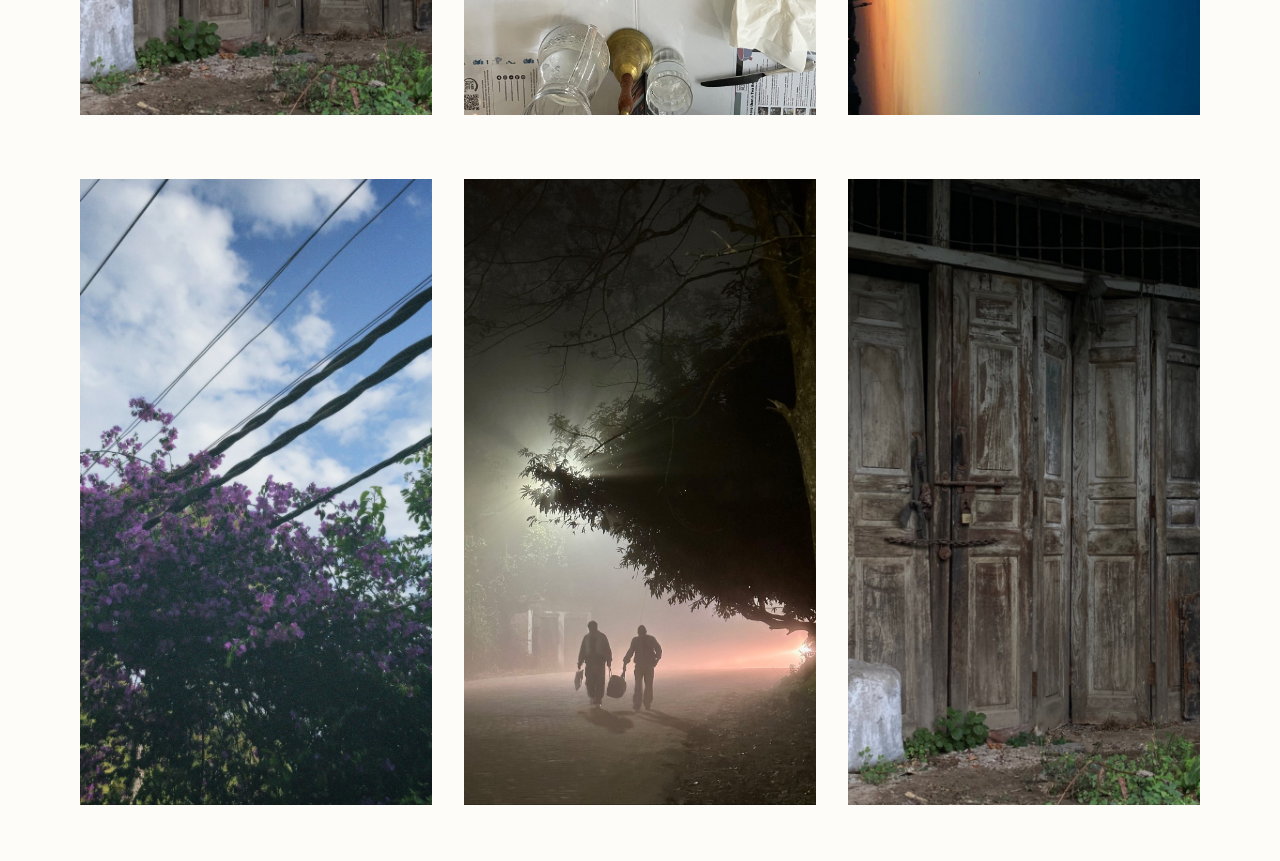
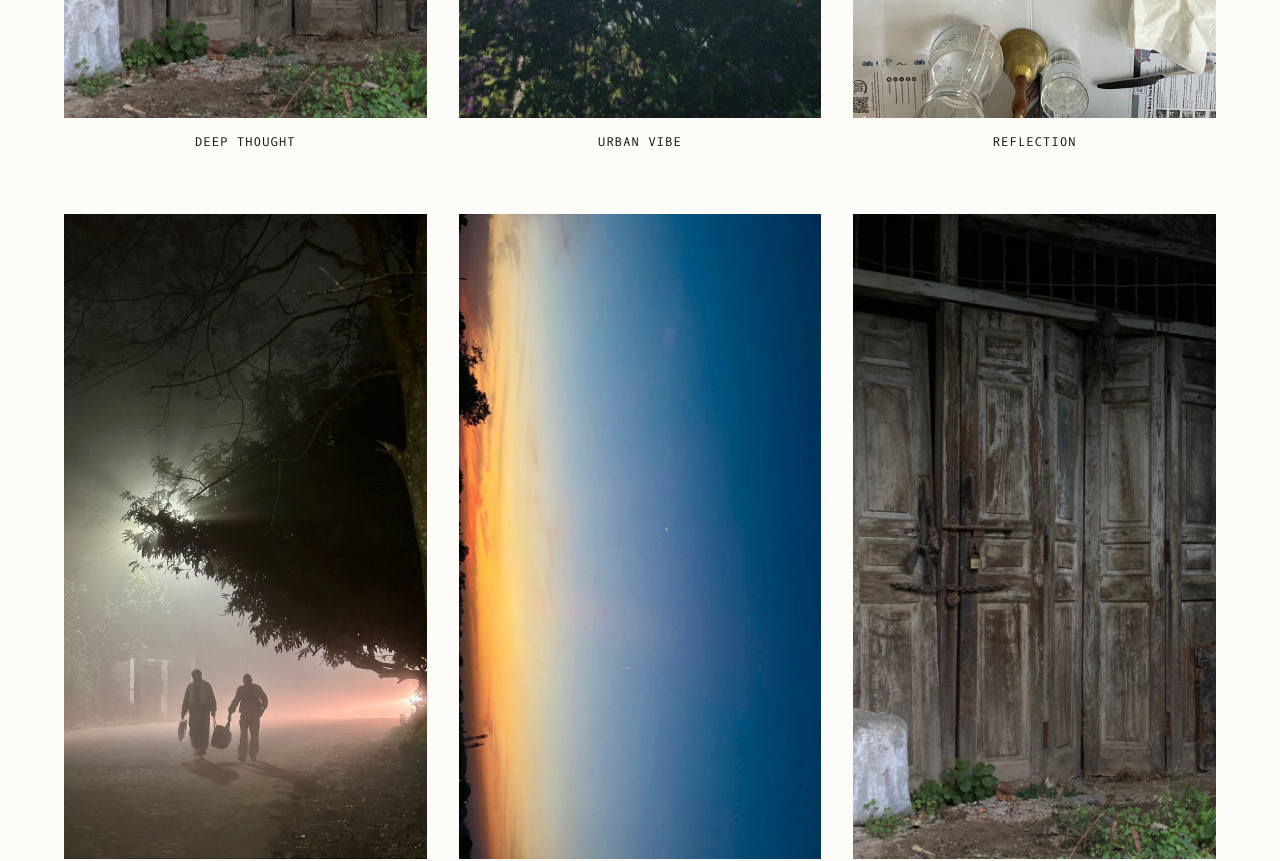
Before and after one commit to wakeupguruu/portfolio, a Next.js app: page /photography in a window 1280 px wide. Shown: the part 1180-2041 px from the top of the page. Built offline with nearby package versions, Linux system fonts and the light colour scheme; a web font is replaced by a local one.

Commit message:
feat: set up manual 3-coloumn layout in photography page

```diff
--- a/app/photography/page.tsx
+++ b/app/photography/page.tsx
@@ -12,20 +12,39 @@ const PHOTOS_SHARED = [
   "/images/332167581_211941278025914_7079700952227328861_n.jpg"
 ];
 
-const PHOTOS_2024: Photo[] = [
+// MANUAL COLUMNS: [Column 1 Photos, Column 2 Photos, Column 3 Photos]
+const COLUMNS_2024: Photo[][] = [
+  // Column 1
+  [
     { id: "1", src: PHOTOS_SHARED[0], alt: "Portrait 1", caption: "Deep Thought" },
+    { id: "4", src: PHOTOS_SHARED[3], alt: "Landscape 2", caption: "Nature" },
+  ],
+  // Column 2
+  [
     { id: "2", src: PHOTOS_SHARED[1], alt: "Landscape 1", caption: "Urban Vibe" },
+    { id: "5", src: PHOTOS_SHARED[4], alt: "Portrait 3", caption: "Style" },
+  ],
+  // Column 3
+  [
     { id: "3", src: PHOTOS_SHARED[2], alt: "Portrait 2", caption: "Reflection" },
-  { id: "4", src: PHOTOS_SHARED[3], alt: "Landscape 2", caption: "Nature" },
-  { id: "5", src: PHOTOS_SHARED[4], alt: "Portrait 3", caption: "Style" },
     { id: "6", src: PHOTOS_SHARED[0], alt: "Portrait 1 Rep", caption: "Echoes" },
+  ]
 ];
 
-const PHOTOS_ARCHIVE: Photo[] = [
+const COLUMNS_ARCHIVE: Photo[][] = [
+  // Column 1
+  [
     { id: "11", src: PHOTOS_SHARED[3], alt: "Archive 1", caption: "Summer 2022" },
+  ],
+  // Column 2
+  [
     { id: "12", src: PHOTOS_SHARED[1], alt: "Archive 2", caption: "City Lights" },
     { id: "13", src: PHOTOS_SHARED[4], alt: "Archive 3", caption: "Friends" },
+  ],
+  // Column 3
+  [
     { id: "14", src: PHOTOS_SHARED[2], alt: "Archive 4", caption: "Moments" },
+  ]
 ];
 
 export default function PhotographyPage() {
@@ -48,7 +67,8 @@ export default function PhotographyPage() {
             <h2 className="text-2xl font-bold tracking-tight">Recent Work</h2>
             <span className="font-mono text-sm text-muted-foreground">2024–2025</span>
           </div>
-          <MasonryGrid photos={PHOTOS_2024} />
+          {/* @ts-ignore - The component expects 'columns' prop but TS might be stale. */}
+          <MasonryGrid columns={COLUMNS_2024} />
         </Section>
 
         {/* Archive Section */}
@@ -57,7 +77,7 @@ export default function PhotographyPage() {
             <h2 className="text-2xl font-bold tracking-tight">Archive</h2>
             <span className="font-mono text-sm text-muted-foreground">Selects</span>
           </div>
-          <MasonryGrid photos={PHOTOS_ARCHIVE} />
+          <MasonryGrid columns={COLUMNS_ARCHIVE} />
         </Section>
 
         <Footer />
--- a/components/masonry-grid.tsx
+++ b/components/masonry-grid.tsx
@@ -3,7 +3,6 @@
 import Image from "next/image";
 import { useState } from "react";
 import { motion } from "framer-motion";
-import { MinimalArrow } from "@/components/minimal-arrow"; // Assuming we might want back arrow styling or just use simple X
 
 export interface Photo {
     id: string;
@@ -13,22 +12,30 @@ export interface Photo {
 }
 
 interface MasonryGridProps {
-    photos: Photo[];
+    // Array of columns, where each column is an array of Photos
+    columns: Photo[][];
 }
 
-export function MasonryGrid({ photos }: MasonryGridProps) {
+export function MasonryGrid({ columns }: MasonryGridProps) {
     const [selectedPhoto, setSelectedPhoto] = useState<Photo | null>(null);
+
+    // Helper to ensure we render the right number of columns on mobile vs desktop.
+    // For simplicity and per user request, we'll keep the "3 column" logic but on mobile it'll just stack.
+    // We'll use Flexbox or Grid. Flex row of Flex cols is best for manual control.
 
     return (
         <>
-            <div className="columns-1 md:columns-2 lg:columns-3 gap-8 space-y-8 p-4">
-                {photos.map((photo, i) => (
+            {/* Container: Stack on mobile, 3 columns side-by-side on desktop */}
+            <div className="flex flex-col md:flex-row gap-8 w-full">
+                {columns.map((columnPhotos, colIndex) => (
+                    <div key={colIndex} className="flex flex-col gap-16 flex-1">
+                        {columnPhotos.map((photo, i) => (
                             <motion.div
-                        key={photo.id}
-                        className="relative mb-8 break-inside-avoid group cursor-zoom-in"
+                                key={photo.id} // Ensure IDs are unique across all cols!
+                                className="group cursor-zoom-in"
                                 initial={{ opacity: 0, y: 20 }}
                                 animate={{ opacity: 1, y: 0 }}
-                        transition={{ delay: i * 0.05 }}
+                                transition={{ delay: i * 0.1 }} // Simple stagger
                                 onClick={() => setSelectedPhoto(photo)}
                             >
                                 <div className="relative w-full overflow-hidden bg-gray-100 dark:bg-zinc-800">
@@ -38,15 +45,18 @@ export function MasonryGrid({ photos }: MasonryGridProps) {
                                         width={800}
                                         height={600}
                                         className="w-full h-auto object-cover transition-transform duration-700 group-hover:scale-105"
-                                sizes="(max-width: 768px) 100vw, (max-width: 1200px) 50vw, 33vw"
+                                        sizes="(max-width: 768px) 100vw, 33vw"
                                     />
                                 </div>
+                                {/* Description below photo as requested */}
                                 {photo.caption && (
-                            <p className="mt-4 text-xs font-oxygen tracking-widest uppercase text-muted-foreground text-center opacity-0 group-hover:opacity-100 transition-opacity duration-300">
+                                    <p className="mt-4 text-xs font-oxygen tracking-widest uppercase text-muted-foreground text-center transition-colors duration-300 group-hover:text-foreground">
                                         {photo.caption}
                                     </p>
                                 )}
                             </motion.div>
+                        ))}
+                    </div>
                 ))}
             </div>
 
```
Lines whose indentation alone changed are shown as unchanged.
